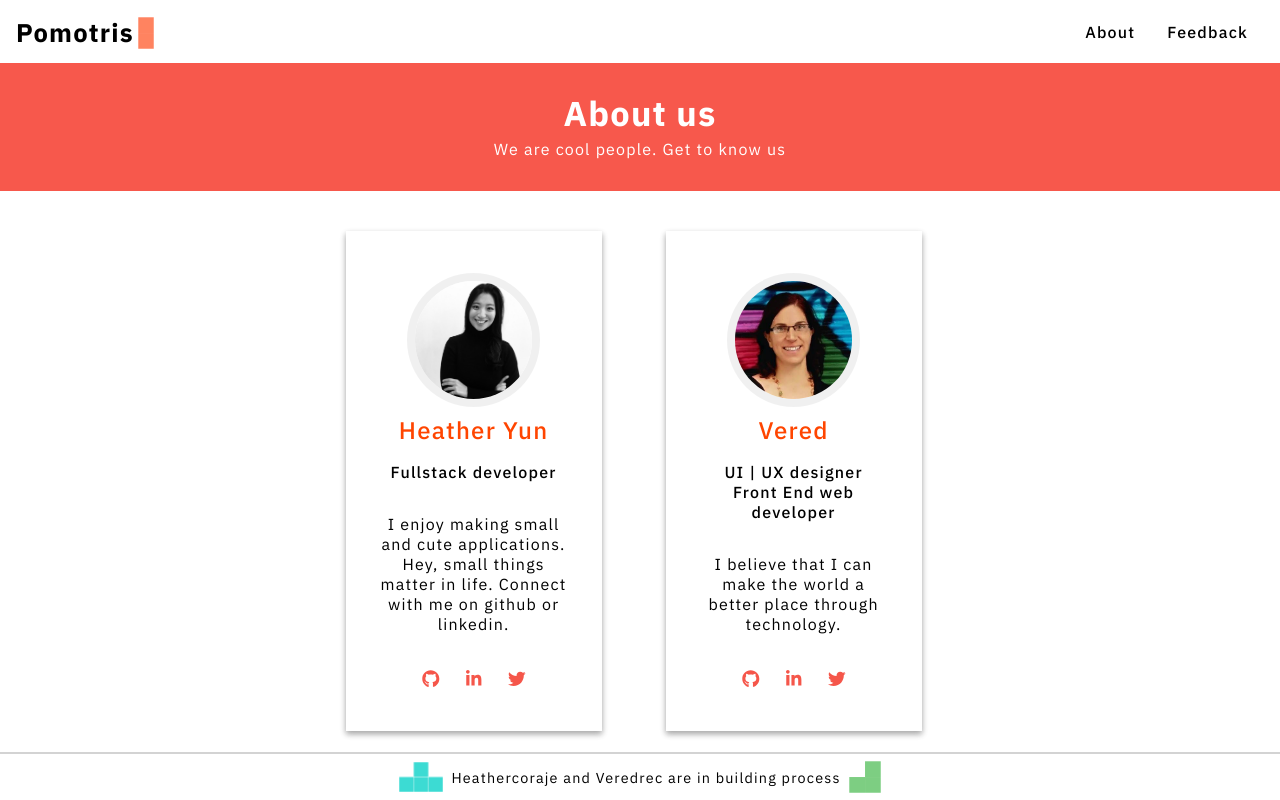
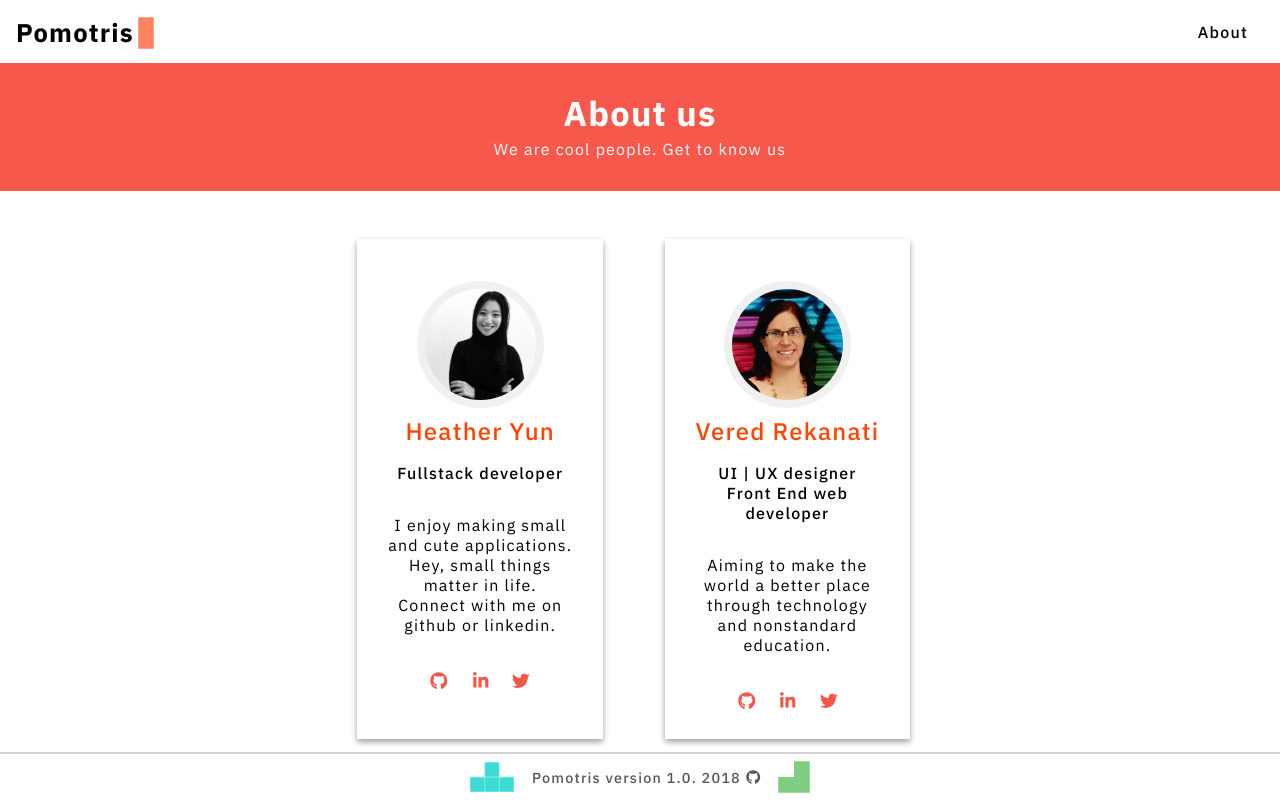
Before and after one commit to Heathercoraje/pomotris-vh, a React app: page /about in a window 1280 px wide. Built offline with nearby package versions, Linux system fonts and the light colour scheme.

Commit message:
complete about menu and fix footer-text

```diff
--- a/public/index.css
+++ b/public/index.css
@@ -278,6 +278,11 @@ footer {
 	align-items: center;
 	justify-content: center;
 	border-top: 2px lightgray solid;
+}
+.footer-text {
+	color: #585858;
+	font-weight: 500;
+	padding: 0 10px;
 }
 .footer-img-left {
 	width: 5.5vh;
@@ -928,15 +933,14 @@ footer {
 }
 
 /* about */
-.about-container {
-	margin: 0 auto;
-}
+
 .header {
+	width: 100vw;
+	height: 16vh;
 	display: flex;
 	flex-direction: column;
 	justify-content: center;
 	margin-top: -3px;
-	height: 16vh;
 	text-align: center;
 	color: white;
 	background-color: #f7584c;
@@ -950,8 +954,8 @@ footer {
 	margin: 4px;
 }
 .profile-container {
-	margin: 5vh auto;
-	width: 50%;
+	margin: 6vh auto;
+	width: 48%;
 	display: flex;
 	flex-direction: row;
 	justify-content: space-around;
--- a/src/components/About.jsx
+++ b/src/components/About.jsx
@@ -29,12 +29,15 @@ const About = () => (
 						</a>
 					</li>
 					<li>
-						<a target="_blank" href="https://www.linkedin.com/heatheryun">
+						<a
+							target="_blank"
+							href="https://www.linkedin.com/in/heuikyung-heather-yun-3796528a/"
+						>
 							<i className="fab fa-linkedin-in" />
 						</a>
 					</li>
 					<li>
-						<a target="_blank" href="https://www.github.com/heathercoraje">
+						<a target="_blank" href="https://twitter.com/heathercoraje18">
 							<i className="fab fa-twitter" />
 						</a>
 					</li>
@@ -42,12 +45,13 @@ const About = () => (
 			</div>
 			<div className="profile-card">
 				<img className="profile-img" src={veredProfile} alt="vered-profile" />
-				<h2>Vered</h2>
+				<h2>Vered Rekanati</h2>
 				<p className="title">
 					UI | UX designer <br />Front End web developer
 				</p>
 				<p>
-					I believe that I can make the world a better place through technology.
+					Aiming to make the world a better place through technology and
+					nonstandard education.
 				</p>
 				<ul className="profile-social-links">
 					<li>
@@ -56,12 +60,15 @@ const About = () => (
 						</a>
 					</li>
 					<li>
-						<a target="_blank" href="https://www.linkedin.com/heatheryun">
+						<a
+							target="_blank"
+							href="https://www.linkedin.com/in/vered-rekanati-05204a76/"
+						>
 							<i className="fab fa-linkedin-in" />
 						</a>
 					</li>
 					<li>
-						<a target="_blank" href="https://www.github.com/heathercoraje">
+						<a target="_blank" href="https://twitter.com/veredrec">
 							<i className="fab fa-twitter" />
 						</a>
 					</li>
--- a/src/components/Footer.jsx
+++ b/src/components/Footer.jsx
@@ -6,11 +6,14 @@ const Footer = () => (
 	<footer>
 		<img className="footer-img-left" src={powderblue} />
 		<p className="footer-text">
-      Heathercoraje and Veredrec are in building process
+			{' '}
+			Pomotris version 1.0. 2018{' '}
+			<a target="_blank" href="www.github/pomotris-vh">
+				<i className="fab fa-github" />
+			</a>
 		</p>
 		<img className="footer-img-right" src={green} />
 	</footer>
-
 );
 
 export default Footer;
--- a/src/components/Howto.jsx
+++ /dev/null
@@ -1,5 +0,0 @@
-import React from 'react';
-
-const Howto = () => <div>This is how to use Pomotris</div>;
-
-export default Howto;
--- a/src/components/PrimaryHeader.jsx
+++ b/src/components/PrimaryHeader.jsx
@@ -16,9 +16,6 @@ class PrimaryHeader extends Component {
 				</div>
 				<ul>
 					<li className="menu-item">
-						<Link to="/howto">Feedback</Link>
-					</li>
-					<li className="menu-item">
 						<Link to="/about">About</Link>
 					</li>
 				</ul>
--- a/src/routes.js
+++ b/src/routes.js
@@ -2,12 +2,10 @@ import React from 'react';
 import { Route, Switch } from 'react-router-dom';
 import Dashboard from './components/Main/Dashboard';
 import About from './components/About';
-import Howto from './components/Howto';
 
 const Routes = () => (
 	<Switch>
 		<Route exact path="/" component={Dashboard} />
-		<Route exact path="/howto" component={Howto} />
 		<Route exact path="/about" component={About} />
 	</Switch>
 );
```
Also changed, not shown: 1 other file (tests, documents, lock files or other folders). Lines whose indentation alone changed are shown as unchanged.
